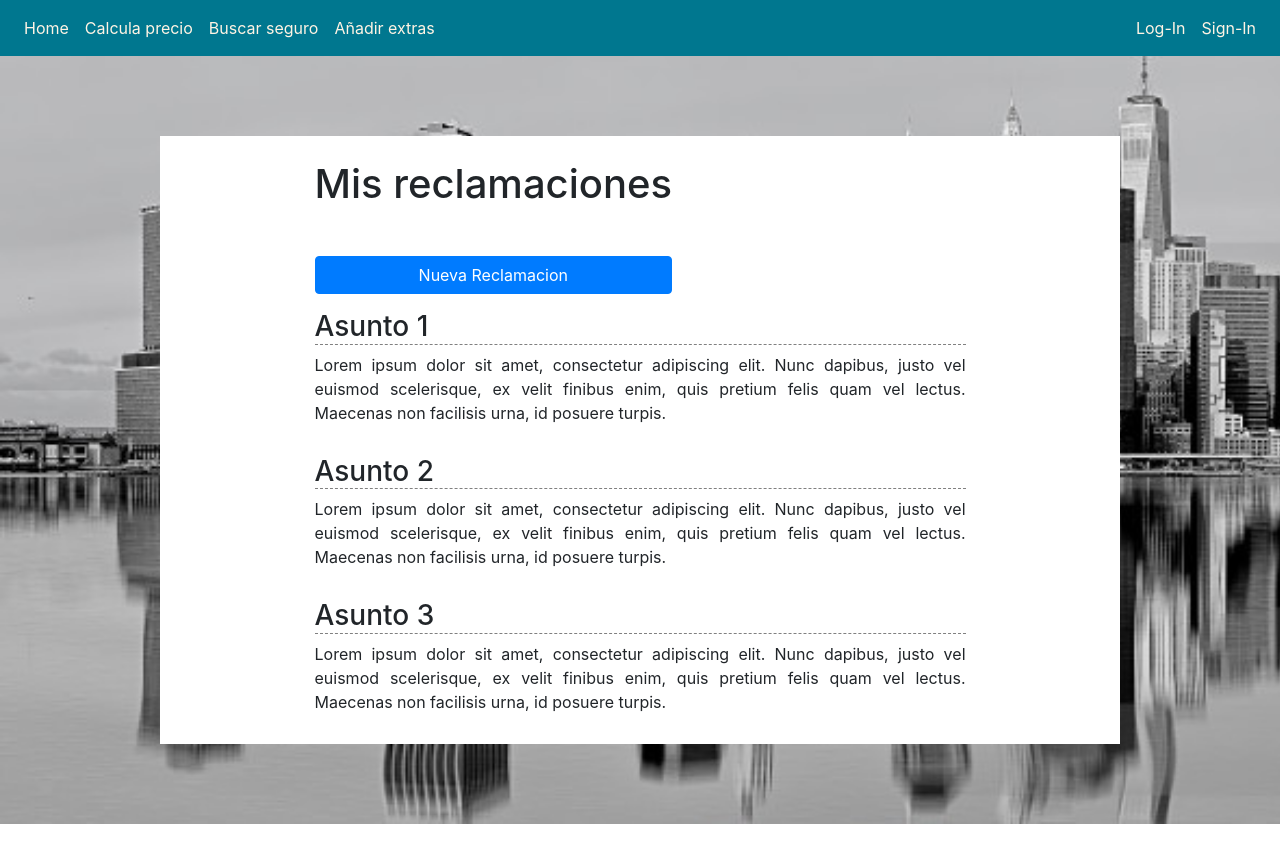
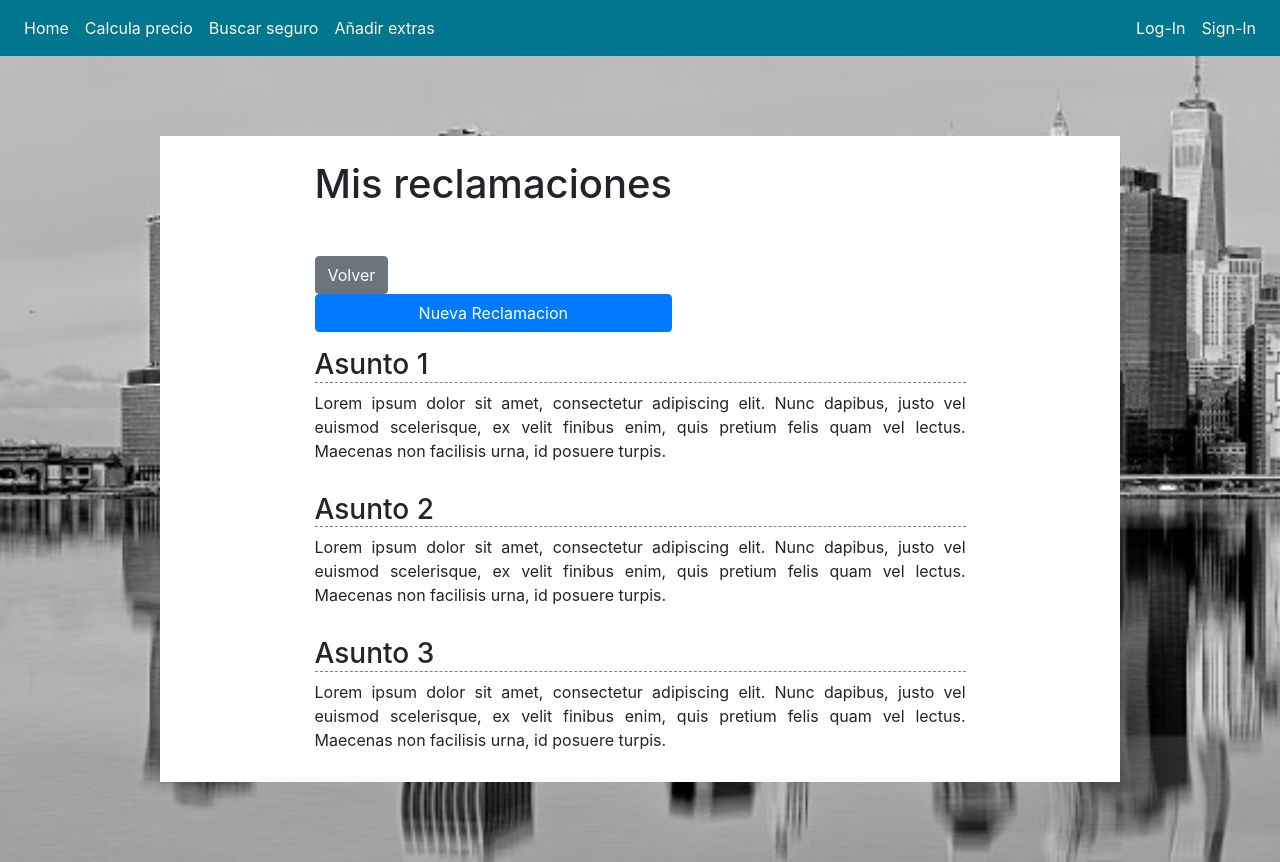
Before and after one commit to AlexanderAlvarezMarques/GS1-Final-Project, a React (Create React App) app: page /claims in a window 1280 px wide. Before the commit the page ends 824 px from the top, so only its background shows below. Built offline with nearby package versions, Linux system fonts and the light colour scheme; no server answers.

Commit message:
Update buttons claims

```diff
--- a/src/componentes/Claims.js
+++ b/src/componentes/Claims.js
@@ -58,7 +58,14 @@ const Claims = () => {
             <div class="claims">
 
                 <div class="form-group">
+
                 <h1 class="my-4">Mis reclamaciones</h1><br/>
+
+                <Link to={"/sesion"}>
+                    <span class="btn btn-secondary">
+                        Volver
+                    </span>
+                </Link>
 
                 <button onClick={misReclamaciones} class="btn btn-primary"> Nueva Reclamacion</button>
                 </div>
--- a/src/componentes/SesionPage.js
+++ b/src/componentes/SesionPage.js
@@ -62,8 +62,6 @@ const SesionPage = () => {
         <Fragment>
             <div id="welcome"></div>
 
-
-
             <Link to={"/claims"}>Mis reclamaciones</Link>
             <br></br>
             <Link to={"/Incidences"}>Mis Incidencias</Link>
```
